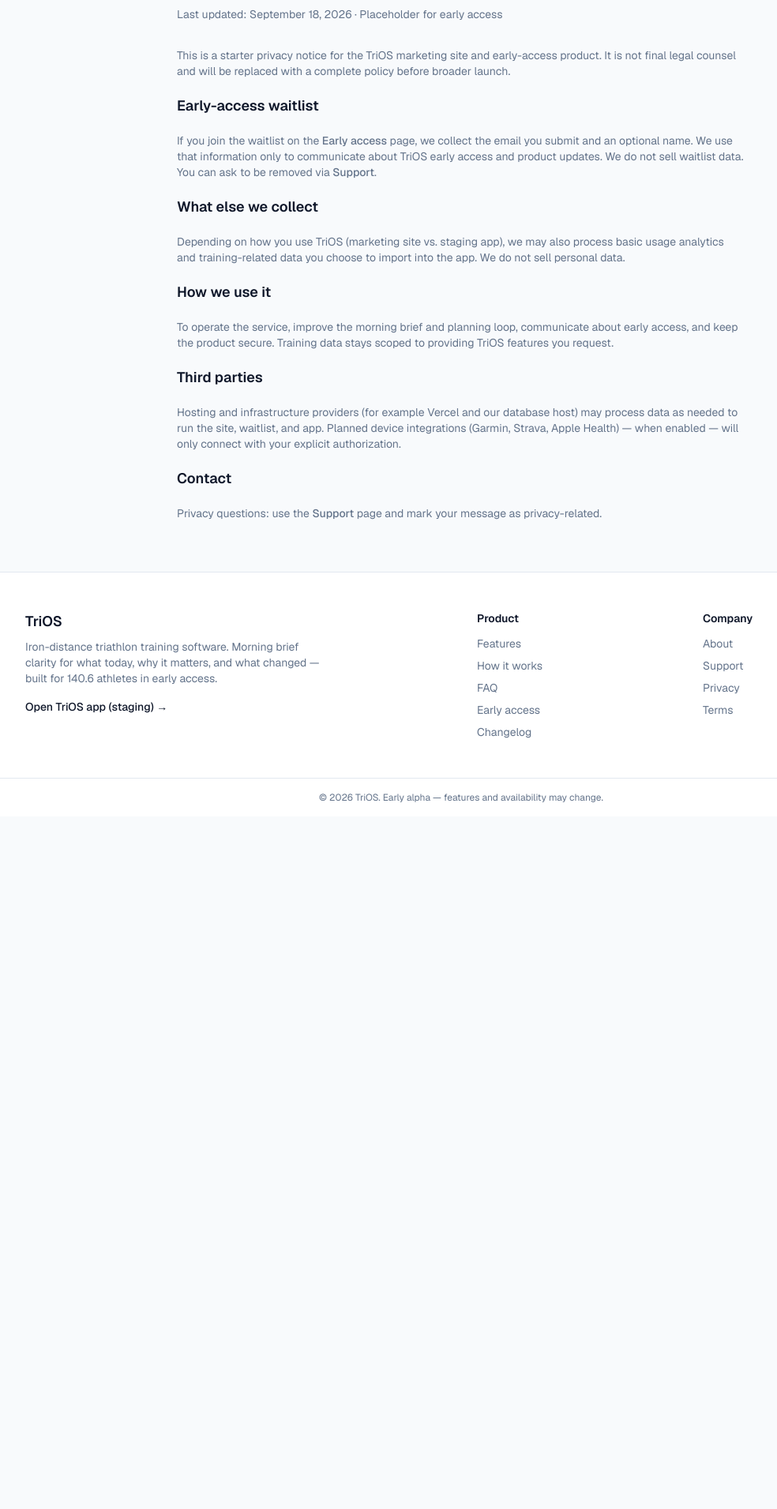
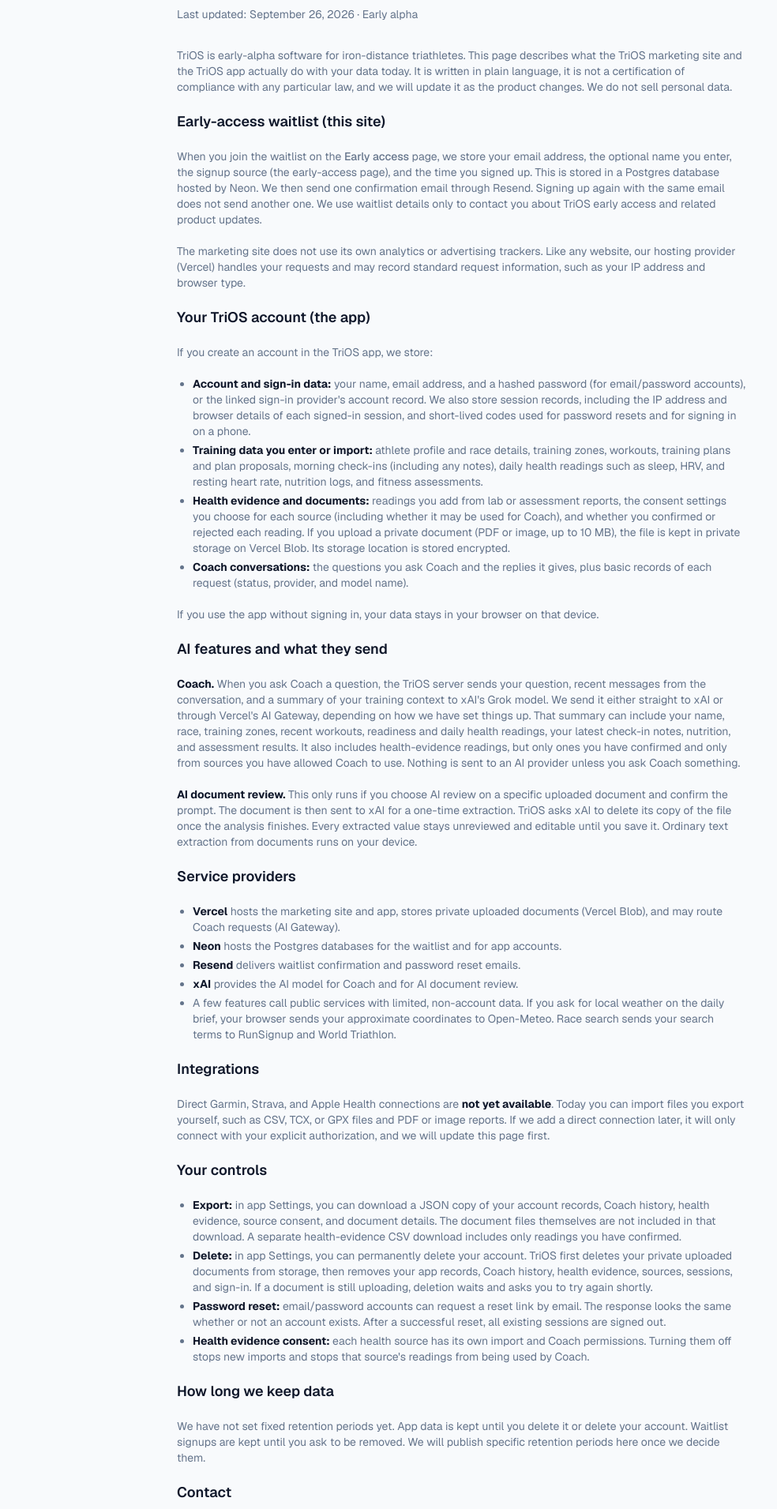
Before and after one commit to CStewCodes/trios-site, a Next.js app: page /privacy in a window 1280 px wide. Shown: the part 189-2100 px from the top of the page at 79% size, without its empty margins (56-1040 px from the left). Before the commit the page ends 1223 px from the top, so only its background shows below. Built offline with nearby package versions, Linux system fonts and the light colour scheme.

Commit message:
docs(legal): replace placeholder Privacy + Terms with implemented behavior (TRI-125, draft)

```diff
--- a/app/privacy/page.tsx
+++ b/app/privacy/page.tsx
@@ -3,69 +3,174 @@
 
 export const metadata: Metadata = {
   title: "Privacy",
-  description: "TriOS privacy policy placeholder — early access.",
+  description:
+    "What the TriOS marketing site and early-alpha app store, which providers process it, and how to export or delete it.",
 };
+
+const linkClass = "font-medium text-accent hover:text-accent-hover";
 
 export default function PrivacyPage() {
   return (
     <div className="mx-auto max-w-3xl px-4 py-16 sm:px-6">
       <p className="text-sm font-medium text-accent">Legal</p>
       <h1 className="mt-2 text-3xl font-semibold tracking-tight sm:text-4xl">Privacy</h1>
-      <p className="mt-2 text-sm text-muted">
-        Last updated: September 18, 2026 · Placeholder for early access
-      </p>
+      <p className="mt-2 text-sm text-muted">Last updated: September 26, 2026 · Early alpha</p>
 
       <div className="mt-8 space-y-5 text-sm text-muted">
         <p>
-          This is a starter privacy notice for the TriOS marketing site and early-access product.
-          It is not final legal counsel and will be replaced with a complete policy before broader
-          launch.
+          TriOS is early-alpha software for iron-distance triathletes. This page describes what the
+          TriOS marketing site and the TriOS app actually do with your data today. It is written in
+          plain language, it is not a certification of compliance with any particular law, and we
+          will update it as the product changes. We do not sell personal data.
         </p>
 
-        <h2 className="text-lg font-semibold text-foreground">Early-access waitlist</h2>
+        <h2 className="text-lg font-semibold text-foreground">Early-access waitlist (this site)</h2>
         <p>
-          If you join the waitlist on the{" "}
-          <Link href="/early-access" className="font-medium text-accent hover:text-accent-hover">
+          When you join the waitlist on the{" "}
+          <Link href="/early-access" className={linkClass}>
             Early access
           </Link>{" "}
-          page, we collect the email you submit and an optional name. We use that information only
-          to communicate about TriOS early access and product updates. We do not sell waitlist
-          data. You can ask to be removed via{" "}
-          <Link href="/support" className="font-medium text-accent hover:text-accent-hover">
-            Support
-          </Link>
-          .
+          page, we store your email address, the optional name you enter, the signup source (the
+          early-access page), and the time you signed up. This is stored in a Postgres database
+          hosted by Neon. We then send one confirmation email through Resend. Signing up again with
+          the same email does not send another one. We use waitlist details only to contact you
+          about TriOS early access and related product updates.
+        </p>
+        <p>
+          The marketing site does not use its own analytics or advertising trackers. Like any
+          website, our hosting provider (Vercel) handles your requests and may record standard
+          request information, such as your IP address and browser type.
         </p>
 
-        <h2 className="text-lg font-semibold text-foreground">What else we collect</h2>
+        <h2 className="text-lg font-semibold text-foreground">Your TriOS account (the app)</h2>
+        <p>If you create an account in the TriOS app, we store:</p>
+        <ul className="list-disc space-y-1 pl-5">
+          <li>
+            <strong className="text-foreground">Account and sign-in data:</strong> your name, email
+            address, and a hashed password (for email/password accounts), or the linked sign-in
+            provider&apos;s account record. We also store session records, including the IP address
+            and browser details of each signed-in session, and short-lived codes used for password
+            resets and for signing in on a phone.
+          </li>
+          <li>
+            <strong className="text-foreground">Training data you enter or import:</strong> athlete
+            profile and race details, training zones, workouts, training plans and plan proposals,
+            morning check-ins (including any notes), daily health readings such as sleep, HRV, and
+            resting heart rate, nutrition logs, and fitness assessments.
+          </li>
+          <li>
+            <strong className="text-foreground">Health evidence and documents:</strong> readings you
+            add from lab or assessment reports, the consent settings you choose for each source
+            (including whether it may be used for Coach), and whether you confirmed or rejected each
+            reading. If you upload a private document (PDF or image, up to 10 MB), the file is kept
+            in private storage on Vercel Blob. Its storage location is stored encrypted.
+          </li>
+          <li>
+            <strong className="text-foreground">Coach conversations:</strong> the questions you ask
+            Coach and the replies it gives, plus basic records of each request (status, provider,
+            and model name).
+          </li>
+        </ul>
         <p>
-          Depending on how you use TriOS (marketing site vs. staging app), we may also process
-          basic usage analytics and training-related data you choose to import into the app. We do
-          not sell personal data.
+          If you use the app without signing in, your data stays in your browser on that device.
         </p>
 
-        <h2 className="text-lg font-semibold text-foreground">How we use it</h2>
+        <h2 className="text-lg font-semibold text-foreground">AI features and what they send</h2>
         <p>
-          To operate the service, improve the morning brief and planning loop, communicate about
-          early access, and keep the product secure. Training data stays scoped to providing TriOS
-          features you request.
+          <strong className="text-foreground">Coach.</strong> When you ask Coach a question, the
+          TriOS server sends your question, recent messages from the conversation, and a summary of
+          your training context to xAI&apos;s Grok model. We send it either straight to xAI or
+          through Vercel&apos;s AI Gateway, depending on how we have set things up. That summary can
+          include your name, race, training zones, recent workouts, readiness and daily health
+          readings, your latest check-in notes, nutrition, and assessment results. It also includes
+          health-evidence readings, but only ones you have confirmed and only from sources you have
+          allowed Coach to use. Nothing is sent to an AI provider unless you ask Coach something.
+        </p>
+        <p>
+          <strong className="text-foreground">AI document review.</strong> This only runs if you
+          choose AI review on a specific uploaded document and confirm the prompt. The document is
+          then sent to xAI for a one-time extraction. TriOS asks xAI to delete its copy of the file
+          once the analysis finishes. Every extracted value stays unreviewed and editable until you
+          save it. Ordinary text extraction from documents runs on your device.
         </p>
 
-        <h2 className="text-lg font-semibold text-foreground">Third parties</h2>
+        <h2 className="text-lg font-semibold text-foreground">Service providers</h2>
+        <ul className="list-disc space-y-1 pl-5">
+          <li>
+            <strong className="text-foreground">Vercel</strong> hosts the marketing site and app,
+            stores private uploaded documents (Vercel Blob), and may route Coach requests (AI
+            Gateway).
+          </li>
+          <li>
+            <strong className="text-foreground">Neon</strong> hosts the Postgres databases for the
+            waitlist and for app accounts.
+          </li>
+          <li>
+            <strong className="text-foreground">Resend</strong> delivers waitlist confirmation and
+            password reset emails.
+          </li>
+          <li>
+            <strong className="text-foreground">xAI</strong> provides the AI model for Coach and
+            for AI document review.
+          </li>
+          <li>
+            A few features call public services with limited, non-account data. If you ask for local
+            weather on the daily brief, your browser sends your approximate coordinates to
+            Open-Meteo. Race search sends your search terms to RunSignup and World Triathlon.
+          </li>
+        </ul>
+
+        <h2 className="text-lg font-semibold text-foreground">Integrations</h2>
         <p>
-          Hosting and infrastructure providers (for example Vercel and our database host) may
-          process data as needed to run the site, waitlist, and app. Planned device integrations
-          (Garmin, Strava, Apple Health) — when enabled — will only connect with your explicit
-          authorization.
+          Direct Garmin, Strava, and Apple Health connections are{" "}
+          <strong className="text-foreground">not yet available</strong>. Today you can import
+          files you export yourself, such as CSV, TCX, or GPX files and PDF or image reports. If we
+          add a direct connection later, it will only connect with your explicit authorization, and
+          we will update this page first.
+        </p>
+
+        <h2 className="text-lg font-semibold text-foreground">Your controls</h2>
+        <ul className="list-disc space-y-1 pl-5">
+          <li>
+            <strong className="text-foreground">Export:</strong> in app Settings, you can download a
+            JSON copy of your account records, Coach history, health evidence, source consent, and
+            document details. The document files themselves are not included in that download. A
+            separate health-evidence CSV download includes only readings you have confirmed.
+          </li>
+          <li>
+            <strong className="text-foreground">Delete:</strong> in app Settings, you can
+            permanently delete your account. TriOS first deletes your private uploaded documents
+            from storage, then removes your app records, Coach history, health evidence, sources,
+            sessions, and sign-in. If a document is still uploading, deletion waits and asks you to
+            try again shortly.
+          </li>
+          <li>
+            <strong className="text-foreground">Password reset:</strong> email/password accounts
+            can request a reset link by email. The response looks the same whether or not an
+            account exists. After a successful reset, all existing sessions are signed out.
+          </li>
+          <li>
+            <strong className="text-foreground">Health evidence consent:</strong> each health source
+            has its own import and Coach permissions. Turning them off stops new imports and stops
+            that source&apos;s readings from being used by Coach.
+          </li>
+        </ul>
+
+        <h2 className="text-lg font-semibold text-foreground">How long we keep data</h2>
+        <p>
+          We have not set fixed retention periods yet. App data is kept until you delete it or
+          delete your account. Waitlist signups are kept until you ask to be removed. We will publish specific retention periods here once we decide them.
         </p>
 
         <h2 className="text-lg font-semibold text-foreground">Contact</h2>
         <p>
-          Privacy questions: use the{" "}
-          <Link href="/support" className="font-medium text-accent hover:text-accent-hover">
+          TriOS does not have a monitored privacy inbox yet. The{" "}
+          <Link href="/support" className={linkClass}>
             Support
           </Link>{" "}
-          page and mark your message as privacy-related.
+          page explains the current contact options, and we will list a privacy contact there as
+          soon as one is live. Export and account deletion are available in the app now, so you
+          don&apos;t need to contact us to use them.
         </p>
       </div>
     </div>
--- a/app/terms/page.tsx
+++ b/app/terms/page.tsx
@@ -1,45 +1,99 @@
 import type { Metadata } from "next";
+import Link from "next/link";
 
 export const metadata: Metadata = {
   title: "Terms",
-  description: "TriOS terms of use placeholder — early access.",
+  description: "Terms of use for the TriOS marketing site and early-alpha app.",
 };
+
+const linkClass = "font-medium text-accent hover:text-accent-hover";
 
 export default function TermsPage() {
   return (
     <div className="mx-auto max-w-3xl px-4 py-16 sm:px-6">
       <p className="text-sm font-medium text-accent">Legal</p>
       <h1 className="mt-2 text-3xl font-semibold tracking-tight sm:text-4xl">Terms of use</h1>
-      <p className="mt-2 text-sm text-muted">Last updated: September 17, 2026 · Placeholder for early access</p>
+      <p className="mt-2 text-sm text-muted">Last updated: September 26, 2026 · Early alpha</p>
 
       <div className="mt-8 space-y-5 text-sm text-muted">
         <p>
-          These placeholder terms apply to the TriOS marketing site and early-access / alpha
-          software. They will be replaced with final terms before general availability.
+          These terms cover your use of the TriOS marketing site, the early-access waitlist, and
+          the early-alpha TriOS app. They are written in plain language. By using TriOS, you agree
+          to them. The{" "}
+          <Link href="/privacy" className={linkClass}>
+            Privacy
+          </Link>{" "}
+          page explains what data we store and who processes it.
         </p>
-        <h2 className="text-lg font-semibold text-foreground">Early access software</h2>
+
+        <h2 className="text-lg font-semibold text-foreground">Early-alpha software</h2>
         <p>
-          TriOS is provided as-is during alpha. Features may change, break, or be removed.
-          Training guidance is informational — you remain responsible for your health, coaching
-          decisions, and race preparation.
+          TriOS is in early alpha and is provided as-is. Features may change, break, or be removed
+          without notice, and access may be limited or ended. The app currently runs at a temporary
+          staging address until we set up a production domain. Keep your own copy of anything
+          important. Settings includes an account export for this.
         </p>
+
+        <h2 className="text-lg font-semibold text-foreground">Waitlist and pricing</h2>
+        <p>
+          Joining the waitlist is free and is not a purchase. It does not guarantee access by any
+          particular date. TriOS has no paid plans or checkout today.
+        </p>
+
+        <h2 className="text-lg font-semibold text-foreground">Not medical advice</h2>
+        <p>
+          Training plans, daily briefs, readiness scores, fueling targets, and Coach replies are
+          for general information only. They are not medical advice, diagnosis, or treatment. TriOS
+          does not interpret lab results clinically. You are responsible for your own health,
+          training, and race decisions. Talk to a qualified professional before making changes
+          that could affect your health, and stop exercising and get appropriate care if you have
+          warning symptoms.
+        </p>
+
+        <h2 className="text-lg font-semibold text-foreground">AI features</h2>
+        <p>
+          Coach and AI document review use an AI model from xAI. AI output can be incomplete or
+          wrong. Values extracted from documents stay unreviewed until you check and save them. You
+          are responsible for confirming anything you rely on. The Privacy page describes what data
+          these features send.
+        </p>
+
+        <h2 className="text-lg font-semibold text-foreground">Integrations</h2>
+        <p>
+          Direct Garmin, Strava, and Apple Health connections are not yet available. File import
+          is the supported way to bring in data today. We do not promise that any particular
+          integration will ship.
+        </p>
+
+        <h2 className="text-lg font-semibold text-foreground">Your account and content</h2>
+        <p>
+          Keep your sign-in details secure and tell us about any unauthorized use once a contact
+          channel is available. Email/password accounts can reset their password by email. You keep
+          ownership of the data you enter or upload. You let us store and process it only to run
+          the TriOS features you use, as described on the Privacy page. You can export or
+          permanently delete your account from app Settings at any time.
+        </p>
+
         <h2 className="text-lg font-semibold text-foreground">Acceptable use</h2>
         <p>
-          Do not misuse the service, attempt unauthorized access, or use TriOS in ways that harm
-          other athletes or violate applicable law.
+          Do not misuse TriOS. That includes trying to access other people&apos;s accounts or data,
+          interfering with or overloading the service, uploading content you have no right to
+          share, or using TriOS in ways that harm other athletes or break applicable law.
         </p>
-        <h2 className="text-lg font-semibold text-foreground">Accounts & staging</h2>
+
+        <h2 className="text-lg font-semibold text-foreground">Changes to these terms</h2>
         <p>
-          Staging app access may be limited or revoked. The staging URL is temporary until a
-          production domain is configured.
+          We will update these terms as TriOS moves beyond early alpha and will change the
+          &quot;Last updated&quot; date above when we do.
         </p>
+
         <h2 className="text-lg font-semibold text-foreground">Contact</h2>
         <p>
-          Questions about these terms:{" "}
-          <a href="/support" className="font-medium text-accent hover:text-accent-hover">
+          The{" "}
+          <Link href="/support" className={linkClass}>
             Support
-          </a>
-          .
+          </Link>{" "}
+          page lists the current contact options. A monitored contact address is not live yet.
         </p>
       </div>
     </div>
```
